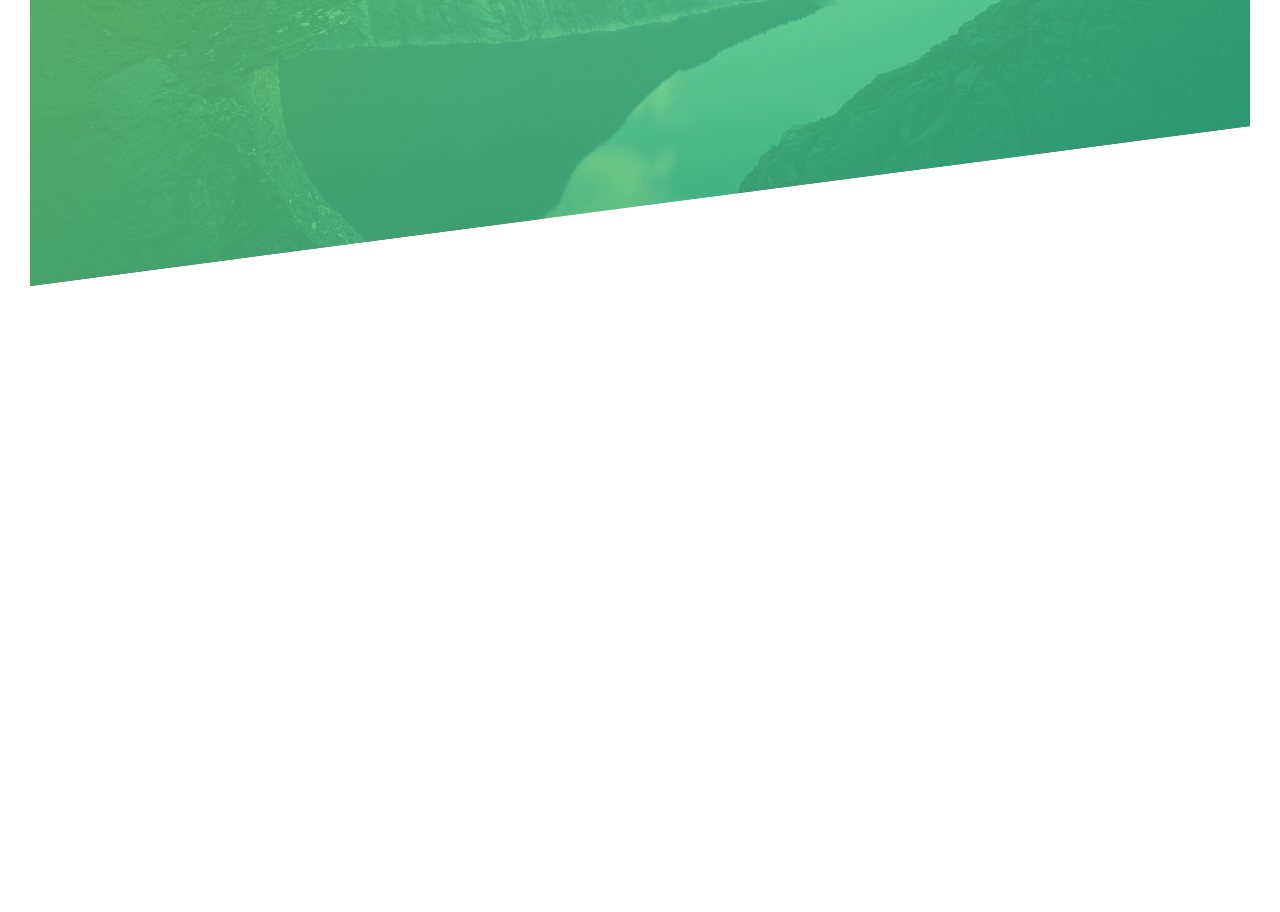
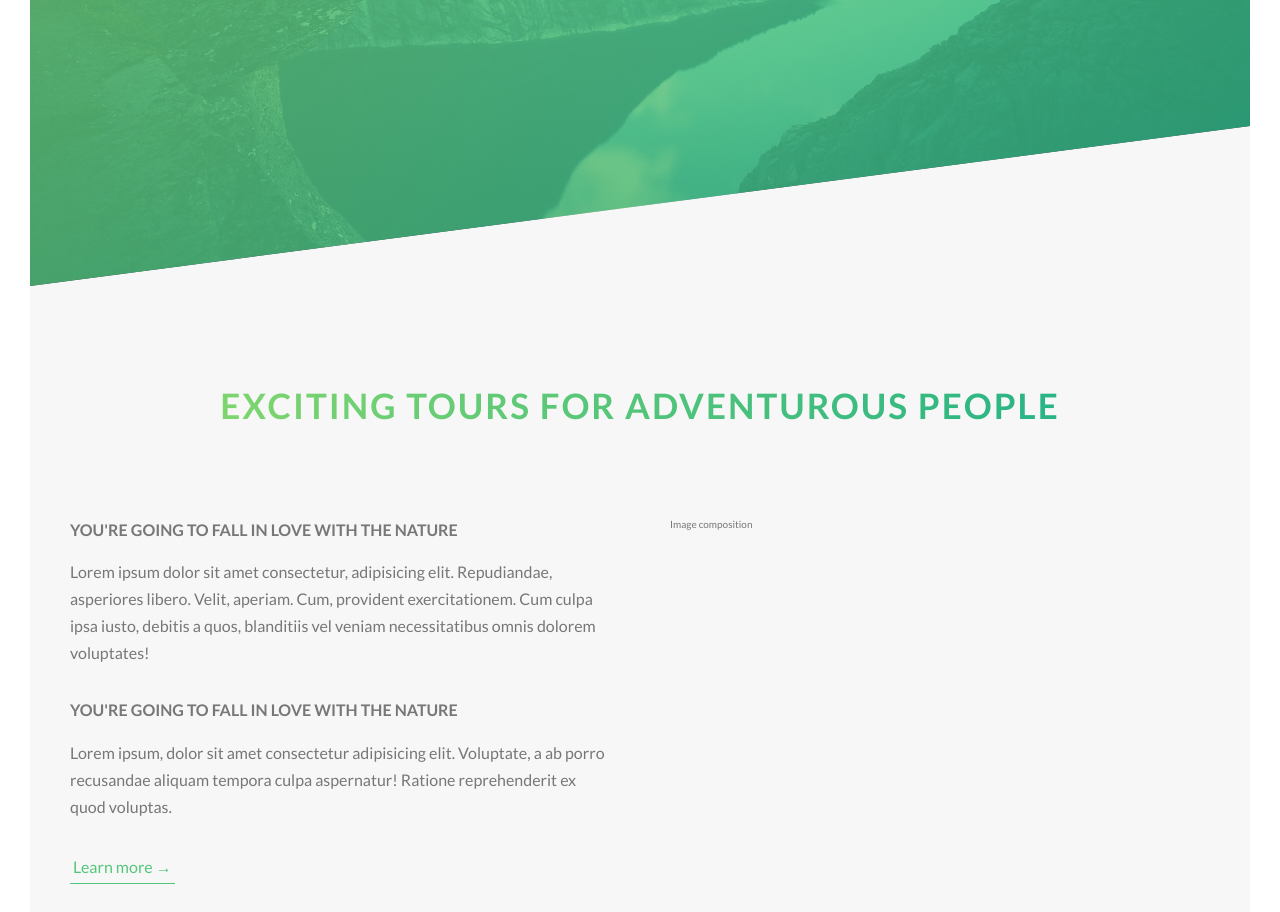
Before and after one commit to emerpaiva/Natours, a website: page index.html in a window 1280 px wide. Shown: the part 504-1416 px from the top of the page. Before the commit the page ends 820 px from the top, so only its background shows below. Drawn offline with Linux system fonts and the light colour scheme.

Commit message:
started dev section about

```diff
--- a/index.html
+++ b/index.html
@@ -30,6 +30,35 @@
         <a href="#" class="btn btn--white btn--animated">Discover our tours</a>
       </div>
     </header>
+
+    <main>
+      <section class="section-about">
+        <div class="u-center-text u-margin-bottom-big">
+          <h2 class="heading-secondary">
+            Exciting tours for adventurous people
+          </h2>
+        </div>
+
+        <div class="row">
+          <div class="col-1-of-2">
+            <h3 class="heading-tertiary u-margin-bottom-small">You're going to fall in love with the nature</h3>
+            <p class="paragraph">
+              Lorem ipsum dolor sit amet consectetur, adipisicing elit. Repudiandae, asperiores libero. Velit, aperiam. Cum, provident exercitationem. Cum culpa ipsa iusto, debitis a quos, blanditiis vel veniam necessitatibus omnis dolorem voluptates!
+            </p>
+
+            <h3 class="heading-tertiary u-margin-bottom-small">You're going to fall in love with the nature</h3>
+            <p class="paragraph">
+              Lorem ipsum, dolor sit amet consectetur adipisicing elit. Voluptate, a ab porro recusandae aliquam tempora culpa aspernatur! Ratione reprehenderit ex quod voluptas.
+            </p>
+
+            <a href="#" class="btn-text">Learn more &rarr;</a>
+          </div>
+          <div class="col-1-of-2">
+            Image composition
+          </div>
+        </div>
+      </section>
+    </main>
 <!--
     <div class="row">
       <div class="col-1-of-2">Col 1 of 2</div>
--- a/scss/abstracts/_variables.scss
+++ b/scss/abstracts/_variables.scss
@@ -3,9 +3,13 @@ $color-primary: #55c57a;
 $color-primary-light: #7ed56f;
 $color-primary-dark: #28b485;
 
+$color-grey-light-1: #f7f7f7;
 $color-grey-dark: #777;
 $color-white: #fff;
 $color-black: #000;
+
+// FONT
+$default-font-size: 1.6rem;
 
 // GRID
 $grid-width: 114rem;
--- a/scss/base/_typography.scss
+++ b/scss/base/_typography.scss
@@ -29,3 +29,36 @@ body {
     animation: 1s moveInRight ease-out;
   }
 }
+
+.heading-secondary {
+  font-size: 3.5rem;
+  font-weight: 700;
+  text-transform: uppercase;
+  display: inline-block;
+  margin: 0 auto;
+  background-image: linear-gradient(to right, $color-primary-light, $color-primary-dark);
+  -webkit-background-clip: text;
+  background-clip: text;
+  color: transparent;
+  letter-spacing: 2px;
+  transition: all .2s;
+
+  &:hover {
+    transform: skewY(2deg) skewX(15deg) scale(1.1);
+    text-shadow: .5rem 1rem 2rem rgba($color-black, .2);
+  }
+}
+
+.heading-tertiary {
+  font-size: $default-font-size;
+  font-weight: 700;
+  text-transform: uppercase;
+}
+
+.paragraph {
+  font-size: $default-font-size;
+
+  &:not(:last-child) {
+    margin-bottom: 3rem;
+  }
+}
--- a/scss/base/_utilities.scss
+++ b/scss/base/_utilities.scss
@@ -0,0 +1,15 @@
+.u-center-text {
+  text-align: center;
+}
+
+.u-margin-bottom-small {
+  margin-bottom: 1.5rem;
+}
+
+.u-margin-bottom-medium {
+  margin-bottom: 4rem;
+}
+
+.u-margin-bottom-big {
+  margin-bottom: 8rem;
+}
--- a/scss/components/_button.scss
+++ b/scss/components/_button.scss
@@ -10,7 +10,7 @@
     text-decoration: none;
     position: relative;
     backface-visibility: hidden;
-    font-size: 1.6rem;
+    font-size: $default-font-size;
   }
 
   &:hover {
@@ -55,3 +55,29 @@
     transition: all 0.4s;
   }
 }
+
+.btn-text {
+
+  &:link,
+  &:visited {
+    color: $color-primary;
+    border-bottom: 1px solid $color-primary;
+    display: inline-block;
+    font-size: $default-font-size;
+    text-decoration: none;
+    padding: 3px;
+    transition: all .2s;
+  }
+
+  &:hover {
+    background-color: $color-primary;
+    color: $color-white;
+    box-shadow: 0 1rem 2rem rgba($color-black, .15);
+    transform: translateY(-2px);
+  }
+
+  &:active {
+    box-shadow: 0 .5rem 1rem rgba($color-black, .15);
+    transform: translateY(0);
+  }
+}
--- a/scss/layout/_grid.scss
+++ b/scss/layout/_grid.scss
@@ -1,5 +1,4 @@
 .row {
-  background: #eee;
   max-width: $grid-width;
   margin: 0 auto;
 
@@ -10,7 +9,6 @@
   @include clearfix();
 
   [class^="col-"] {
-    background: orangered;
     float: left;
 
     &:not(:last-child) {
--- a/scss/layout/_header.scss
+++ b/scss/layout/_header.scss
@@ -1,14 +1,14 @@
 .header {
+  height: 95vh;
   background-image: linear-gradient(to right bottom,
       rgba($color-primary-light, 0.8),
       rgba($color-primary-dark, 0.8)),
     url("../img/hero.jpg");
   background-size: cover;
   background-position: top;
-  clip-path: polygon(0 0, 100% 0, 100% 75vh, 0 100%);
-  height: 95vh;
   position: relative;
 
+  clip-path: polygon(0 0, 100% 0, 100% 75vh, 0 100%);
 
   &__logo-box {
     position: absolute;
--- a/scss/pages/_home.scss
+++ b/scss/pages/_home.scss
@@ -0,0 +1,5 @@
+.section-about {
+  background-color: $color-grey-light-1;
+  padding: 25rem 0;
+  margin-top: -20vh;
+}
```
Also changed, not shown: css/style.css.
